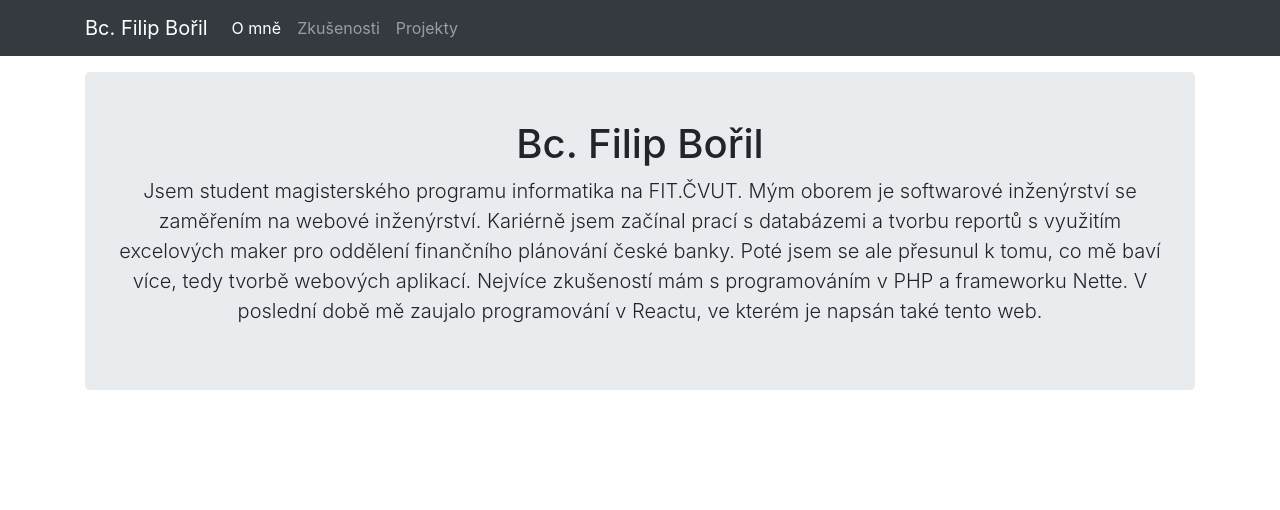
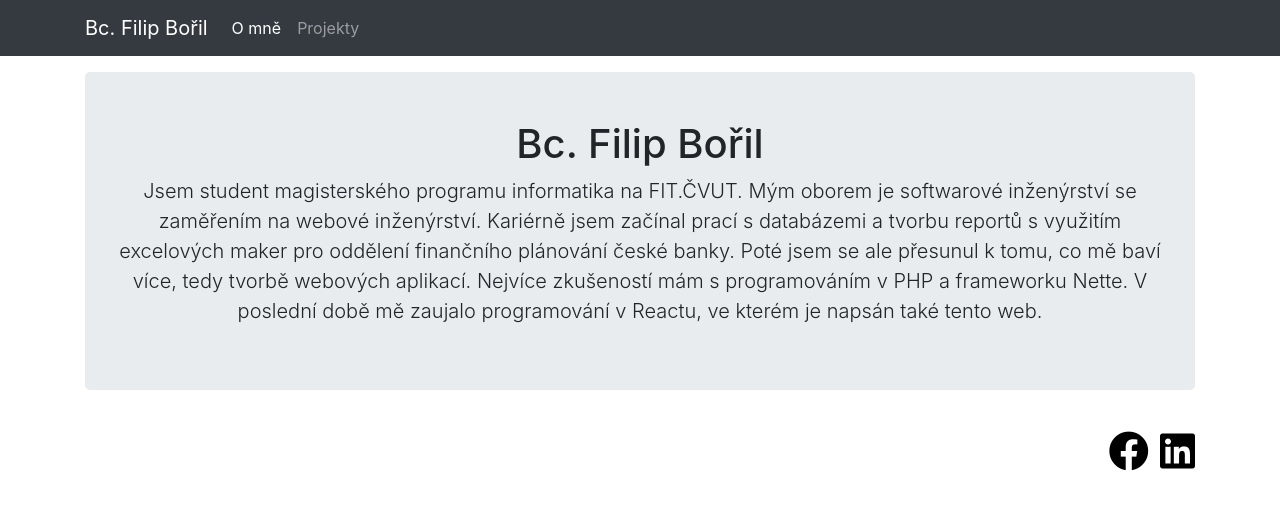
Before and after one commit to borilfilip/filipboril-cz, a React (Create React App) app: page / in a window 1280 px wide. Shown: the top 510 px of the page. Built offline with nearby package versions, Linux system fonts and the light colour scheme.

Commit message:
Added social; some components rewrited into arrow functions

```diff
--- a/package.json
+++ b/package.json
@@ -3,6 +3,7 @@
   "version": "0.1.0",
   "private": true,
   "dependencies": {
+    "@fortawesome/fontawesome-free": "^5.8.1",
     "bootstrap": "^4.3.1",
     "react": "^16.8.3",
     "react-dom": "^16.8.3",
--- a/src/App.js
+++ b/src/App.js
@@ -1,7 +1,8 @@
 import React, { Component } from 'react';
 import './App.css';
+import Intro from "./Intro/Intro";
 import Menu from './Menu/Menu'
-import Intro from "./Intro/Intro";
+import Social from './Social/Social'
 
 class App extends Component {
   render() {
@@ -15,6 +16,7 @@ class App extends Component {
                   Poté jsem se ale přesunul k tomu, co mě baví více, tedy tvorbě webových aplikací. Nejvíce zkušeností mám s programováním v PHP a frameworku
                   Nette. V poslední době mě zaujalo programování v Reactu, ve kterém je napsán také tento web.
               </Intro>
+              <Social />
           </main>
       </div>
     );
--- a/src/Intro/Intro.js
+++ b/src/Intro/Intro.js
@@ -1,15 +1,13 @@
-import React, { Component } from 'react';
+import React from 'react';
 import './Intro.css';
 
-class Intro extends Component {
-  render() {
-    return (
-        <div className="jumbotron">
-            <h1>{this.props.headline}</h1>
-            <p className="lead">{this.props.children}</p>
-        </div>
-    );
-  }
-}
+const intro = (props) => {
+  return (
+      <div className="jumbotron">
+          <h1>{props.headline}</h1>
+          <p className="lead">{props.children}</p>
+      </div>
+  );
+};
 
-export default Intro;
+export default intro;
--- a/src/Menu/Menu.js
+++ b/src/Menu/Menu.js
@@ -17,9 +17,6 @@ class Menu extends Component {
                             <a className="nav-link" href="#">O mně <span className="sr-only">(aktuální)</span></a>
                         </li>
                         <li className="nav-item">
-                            <a className="nav-link" href="#">Zkušenosti</a>
-                        </li>
-                        <li className="nav-item">
                             <a className="nav-link" href="#">Projekty</a>
                         </li>
                     </ul>
--- /dev/null
+++ b/src/Social/Social.css
@@ -0,0 +1,7 @@
+.social {
+    text-align: right;
+    font-size: 2.5rem;
+}
+.social a {
+    color: black;
+}
--- /dev/null
+++ b/src/Social/Social.js
@@ -0,0 +1,13 @@
+import React from 'react';
+import './Social.css';
+
+const social = (props) => {
+  return (
+      <div className="social">
+          <a href="https://www.facebook.com/borilfilip" target="_blank"><i className="fab fa-facebook" /></a>&nbsp;
+          <a href="https://www.linkedin.com/in/filip-bo%C5%99il-4aa110117/" target="_blank"><i className="fab fa-linkedin" /></a>
+      </div>
+  );
+};
+
+export default social;
--- a/src/index.js
+++ b/src/index.js
@@ -1,6 +1,7 @@
 import React from 'react';
 import ReactDOM from 'react-dom';
 import 'bootstrap/dist/css/bootstrap.min.css'
+import '@fortawesome/fontawesome-free/css/all.min.css'
 import './index.css';
 import App from './App';
 import * as serviceWorker from './serviceWorker';
```
Also changed, not shown: 1 other file (tests, documents, lock files or other folders).
